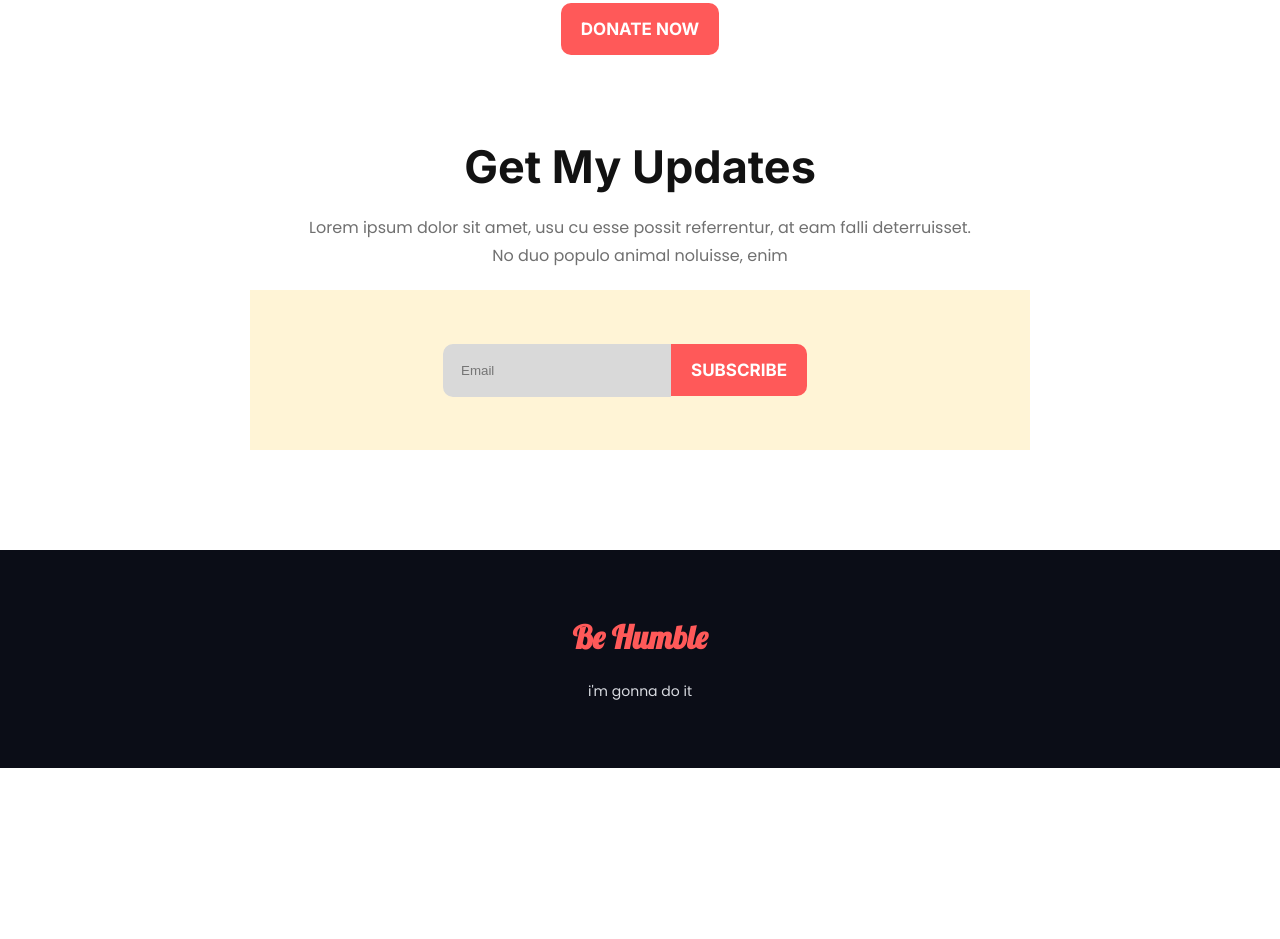
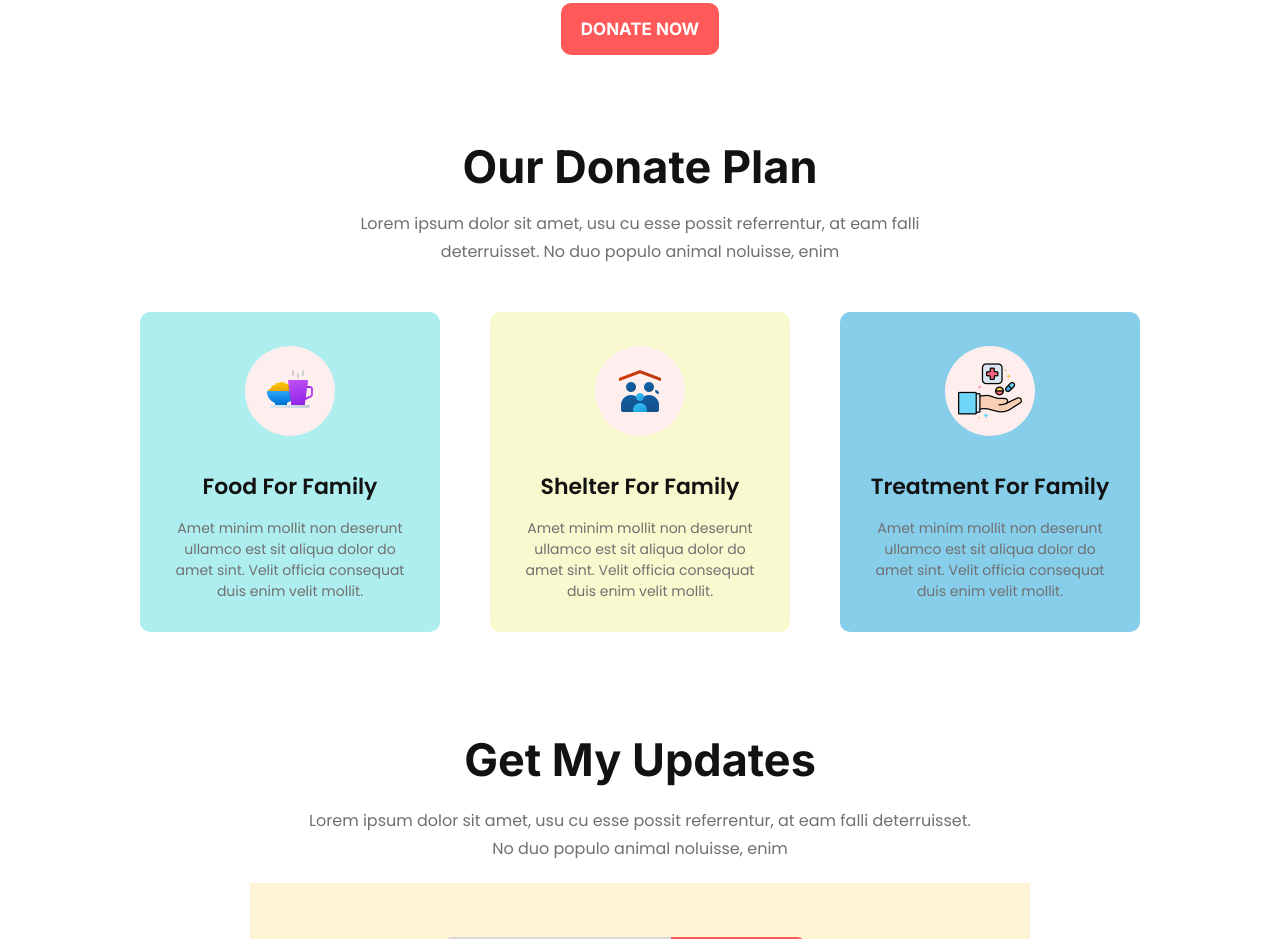
Before and after one commit to shanto869/Donate-Today, a plain HTML site: page index.html in a window 1280 px wide. Shown: the part 1085-2024 px from the top of the page. Before the commit the page ends 1853 px from the top, so only its background shows below. Drawn offline with Linux system fonts and the light colour scheme.

Commit message:
again commit

```diff
--- a/css/style.css
+++ b/css/style.css
@@ -183,6 +183,7 @@ a {
 
 #donate .amount h4:hover {
     border-color: var(--brandcolor);
+    background-color: #FFEEEE;
     color: var(--brandcolor);
 }
 
@@ -204,6 +205,83 @@ a {
 
 /* ==================
     donate-today css ends
+ ================== */
+
+ #donate-plan {
+    margin-top: 100px;
+ }
+
+ #donate-plan .container .plan-heading p {
+    padding: 16px 266px;
+}
+
+#donate-plan .container .plan-info {
+    display: flex;
+    justify-content: space-between;
+    align-items: center;
+    margin-top: 30px;
+    padding: 0 60px;
+}
+
+#donate-plan .container .plan-info .card {
+    width: 300px;
+    height: 320px;
+    margin: 0 auto;
+    border-radius: 10px;
+    cursor: pointer;
+    transition: all linear .2s;
+}
+
+#donate-plan .container .plan-info .card:hover {
+    background-color: tomato;
+}
+
+#donate-plan .container .plan-info .card-1 {
+    background-color: 	#AFEEEE;
+
+}
+
+#donate-plan .container .plan-info .card-2 {
+    background-color: #f9f9cf;
+}
+
+#donate-plan .container .plan-info .card-3 {
+    background-color:#87CEEB;
+}
+
+#donate-plan .container .plan-info .card .icon {
+    width: 90px;
+    height: 90px;
+    background-color: #FFEEEE;
+    border-radius: 50%;
+    margin: 34px auto;
+    display: flex;
+    justify-content: center;
+    align-items: center;
+}
+
+#donate-plan .container .plan-info .card h3 {
+    font-size: 22px;
+    color: #121212;
+}
+
+#donate-plan .container .plan-info .card:hover h3 {
+    color: white;
+
+}
+
+#donate-plan .container .plan-info .card p {
+    font-size: 14px;
+    color: #707070;
+    padding: 15px 33px;
+}
+
+#donate-plan .container .plan-info .card:hover p {
+    color: white;
+}
+
+/* ==================
+   donate-plan css ends
  ================== */
 
 #update {
--- a/index.html
+++ b/index.html
@@ -55,6 +55,39 @@
     </section>
     <!-- donate-today ends -->
 
+    <!-- donate-plan starts -->
+    <section id="donate-plan">
+        <div class="container txt-center">
+            <div class="plan-heading">
+                <h2 class="head-style">our donate plan</h2>
+                <p class="para-style">Lorem ipsum dolor sit amet, usu cu esse possit referrentur, at eam falli
+                    deterruisset. No duo populo animal noluisse, enim</p>
+            </div>
+            <div class="plan-info txt-center">
+                <div class="card card-1 txt-center">
+                    <div class="icon"><img src="images/icon1.png" alt=""></div>
+                    <h3 class="poppins-semi txt-cap">food for family</h3>
+                    <p class="poppins-reg">Amet minim mollit non deserunt ullamco est sit aliqua dolor do amet sint.
+                        Velit officia consequat duis enim velit mollit.</p>
+                </div>
+                <div class="card card-2">
+                    <div class="icon"><img src="images/icon2.png" alt=""></div>
+                    <h3 class="poppins-semi txt-cap">shelter for family</h3>
+                    <p class="poppins-reg">Amet minim mollit non deserunt ullamco est sit aliqua dolor do amet sint.
+                        Velit officia consequat duis enim velit mollit.</p>
+                </div>
+                <div class="card card-3">
+                    <div class="icon"><img src="images/icon3.png" alt=""></div>
+                    <h3 class="poppins-semi txt-cap">treatment for family</h3>
+                    <p class="poppins-reg">Amet minim mollit non deserunt ullamco est sit aliqua dolor do amet sint.
+                        Velit officia consequat duis enim velit mollit.</p>
+                </div>
+            </div>
+        </div>
+
+    </section>
+    <!-- donate-plan ends -->
+
     <!-- get update starts  -->
     <section id="update">
         <div class="container txt-center">
```
Also changed, not shown: images/icon1.png (added), images/icon2.png (added), images/icon3.png (added).
